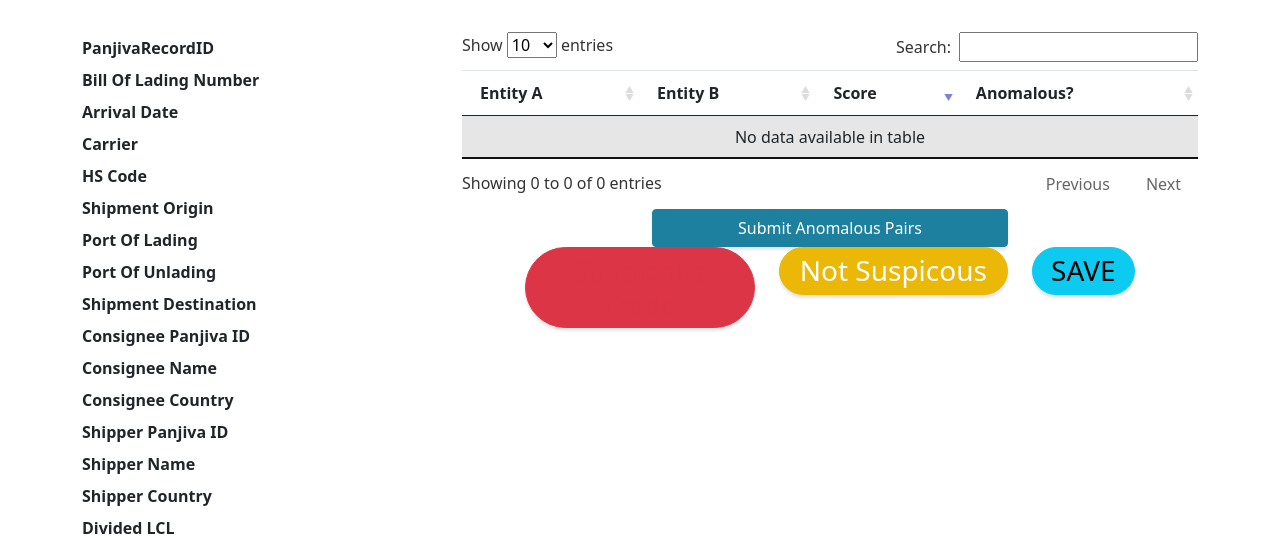
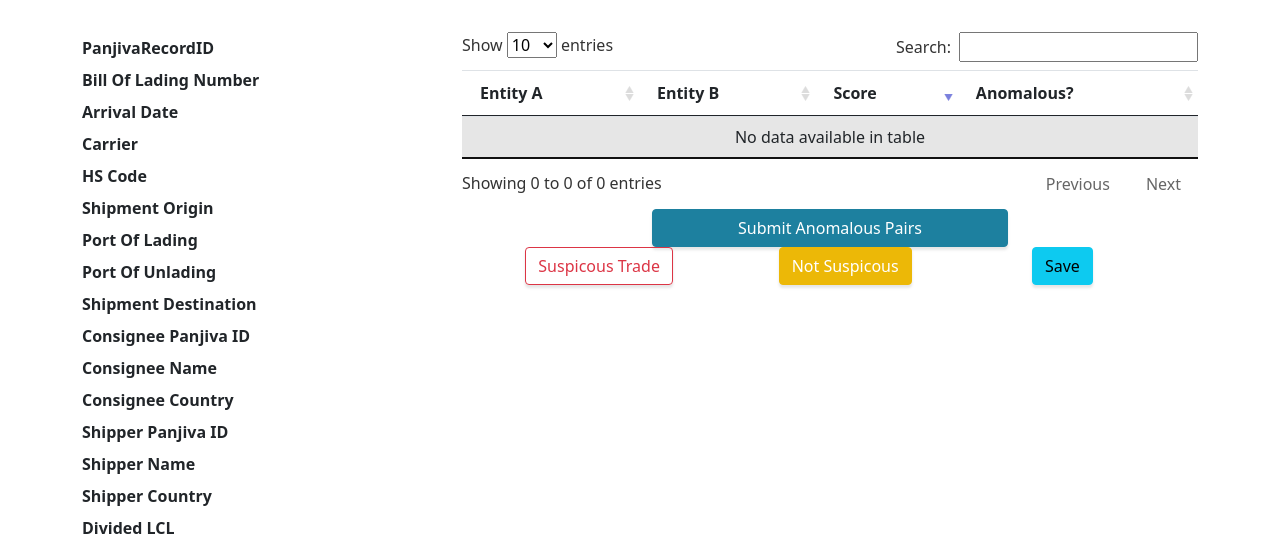
Before and after one commit to ddatta-DAC/wwf_site_p1, a Django app: template home/templates/hitl_record_detail.html in a window 1280 px wide. Shown: the part 80-618 px from the top of the page. Run offline with Django 3.2, Linux system fonts and the light colour scheme; the template is opened without the code that fills it, so the values that code supplies are empty; some libraries are stand-ins or nearby versions.

Commit message:
Format ids and buttons

```diff
--- a/home/templates/hitl_record_detail.html
+++ b/home/templates/hitl_record_detail.html
@@ -39,13 +39,13 @@
         <dt>Shipment Destination</dt>
         <dd>{{ record.ShipmentDestination }}</dd>
         <dt>Consignee Panjiva ID</dt>
-        <dd>{{ record.ConsigneePanjivaID }}</dd>
+        <dd>{{ record.ConsigneePanjivaID|stringformat:".0f" }}</dd>
         <dt>Consignee Name</dt>
         <dd>{{ record.ConsigneeName }}</dd>
         <dt>Consignee Country</dt>
         <dd>{{ record.ConsigneeCountry }}</dd>
         <dt>Shipper Panjiva ID</dt>
-        <dd>{{ record.ShipperPanjivaID }}</dd>
+        <dd>{{ record.ShipperPanjivaID|stringformat:".0f" }}</dd>
         <dt>Shipper Name</dt>
         <dd>{{ record.ShipperName }}</dd>
         <dt>Shipper Country</dt>
@@ -99,25 +99,19 @@
       <div class="row">
         <div class="col-md-1"></div>
         <div class="col-md-4 ">
-            <div class="panel text-center flex-d" >
-              <button type="button" class="btn btn-danger btn-outline-danger  btn-block h3 rounded-pill">
-                <span class='h3'>Suspicous Trade </span>
+          <button type="button" class="btn btn-outline-danger">
+          Suspicous Trade
           </button>
         </div>
-         </div>
         <div class="col-md-4 ">
-           <div class="panel text-center flex-d" >
-             <button type="button" class="btn btn-secondary btn-block h3 rounded-pill">
-               <span class='h3'>Not Suspicous</span>
+          <button type="button" class="btn btn-secondary">
+          Not Suspicous
           </button>
         </div>
-         </div>
         <div class="col-md-2">
-           <div class="panel text-center flex-d" >
-             <button type="button" class="btn btn-info btn-block h3 rounded-pill" data-toggle="tooltip" data-placement="bottom" title="Click to save feedback.">
-               <span class='h3'>SAVE </span>
+          <button type="button" class="btn btn-info" data-toggle="tooltip" data-placement="bottom" title="Click to save feedback.">
+          Save
           </button>
-           </div>
         </div>
         <div class="col-md-1"></div>
       </div>
```
Lines whose indentation alone changed are shown as unchanged.
